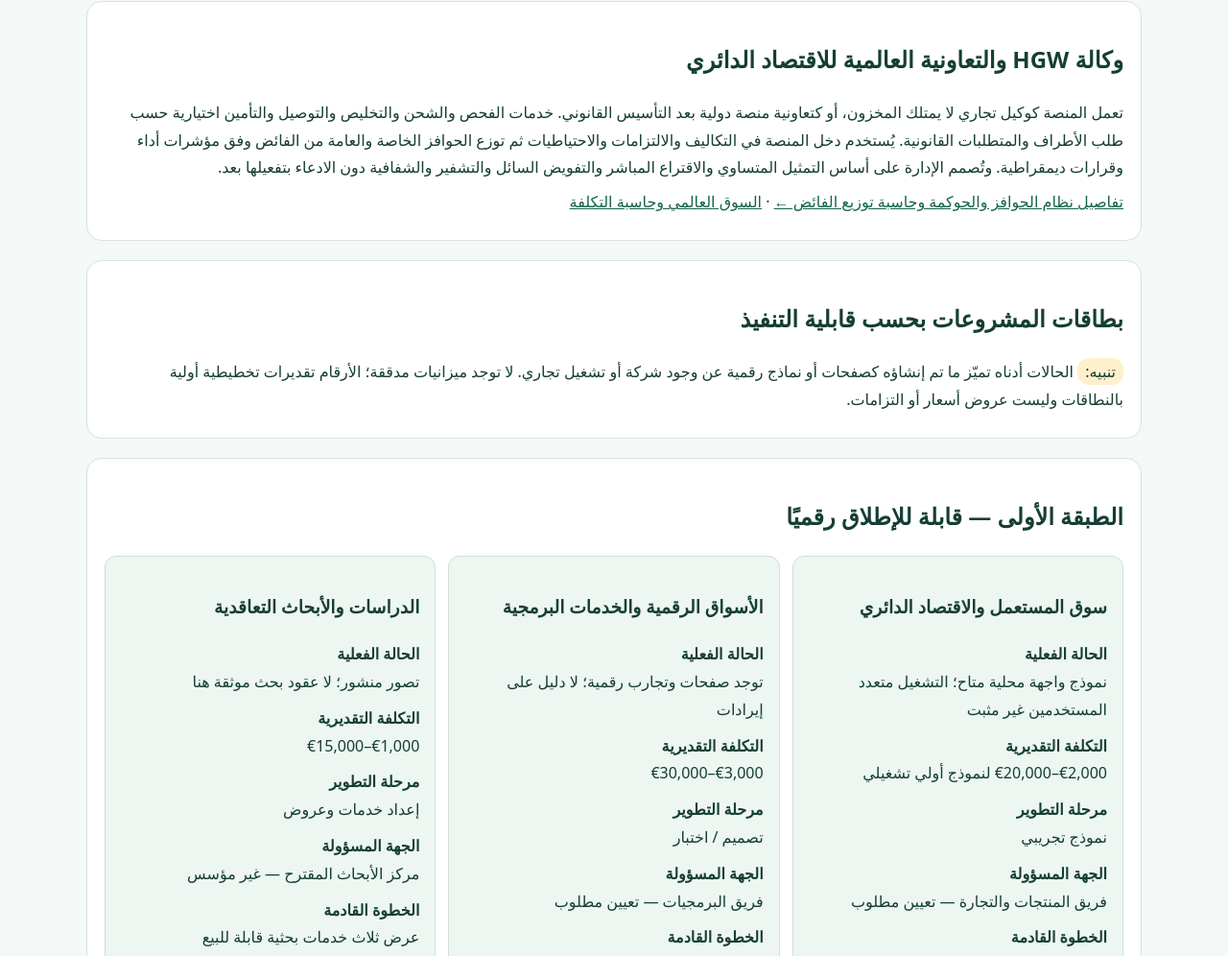
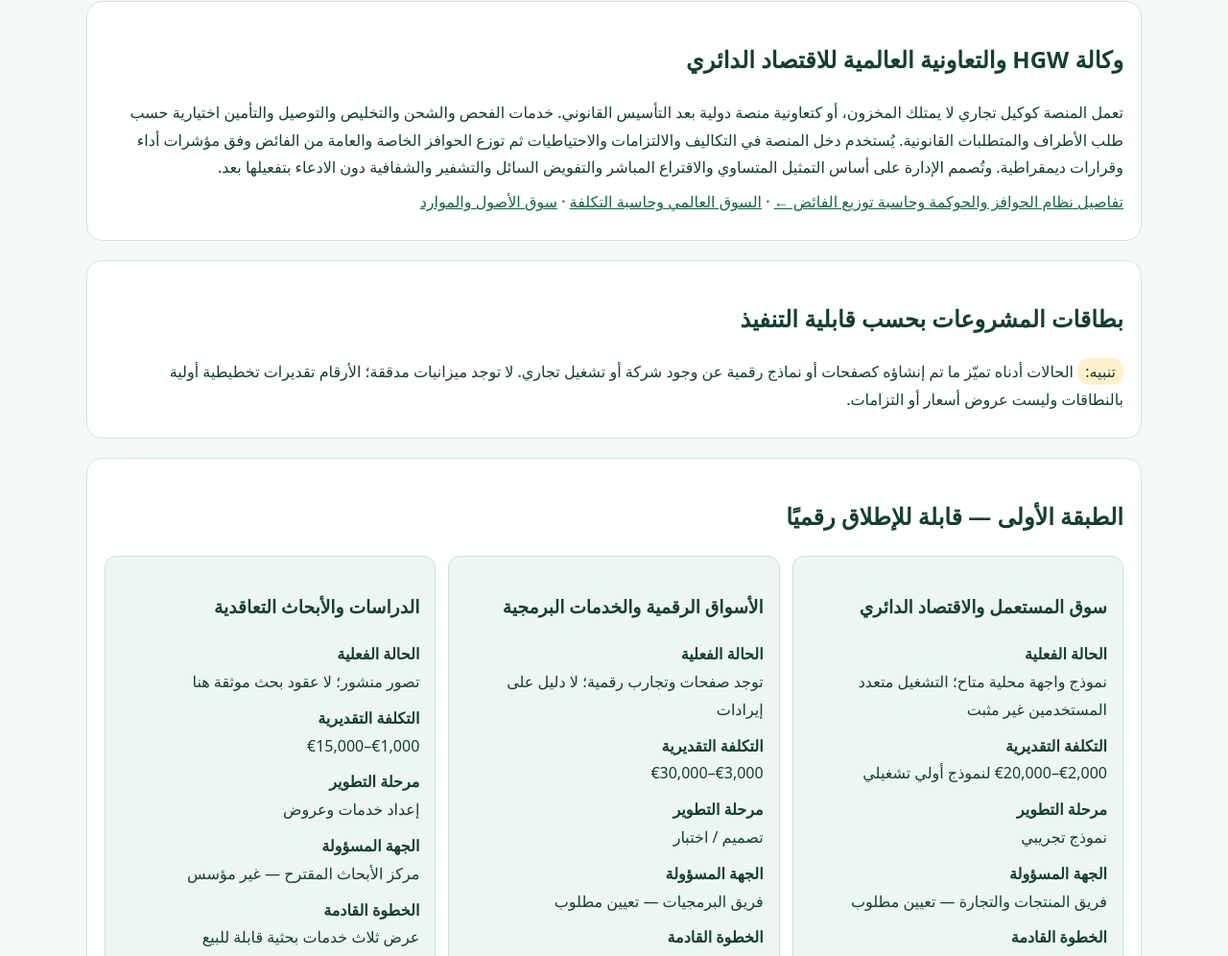
Before and after one commit to HGW-Online/hgw-online.github.io, a plain HTML site: page implementation-roadmap.html in a window 1280 px wide. Shown: the part 982-1978 px from the top of the page at 96% size. Drawn offline with Linux system fonts and the light colour scheme.

Commit message:
Cross-link two HGW marketplace wings and common cooperative governance

```diff
--- a/implementation-roadmap.html
+++ b/implementation-roadmap.html
@@ -1,6 +1,6 @@
 <!doctype html><html lang="ar" dir="rtl"><head><meta charset="utf-8"><meta name="viewport" content="width=device-width,initial-scale=1"><title>HGW | خارطة التنفيذ والكيانات</title><style>body{font-family:system-ui,sans-serif;background:#f4f8f6;color:#153e34;margin:0;line-height:1.8}header{background:#114b3d;color:white;padding:28px max(20px,calc((100vw - 1100px)/2))}header a{color:#d5ffec}main{max-width:1100px;margin:auto;padding:22px}.layer{background:white;border:1px solid #d5e4dc;padding:18px;border-radius:16px;margin:20px 0}.grid{display:grid;grid-template-columns:repeat(auto-fit,minmax(250px,1fr));gap:13px}.card{padding:16px;background:#edf6f1;border-radius:12px;border:1px solid #cde1d6}dt{font-weight:700}dd{margin:0 0 9px}p{margin:.45em 0}a{color:#166449}.badge{background:#fff0cc;padding:3px 8px;border-radius:12px}footer{text-align:center;padding:23px}</style></head><body><header><a href="./index.html?lang=ar#vision">← الموقع الرئيسي</a> · <a href="./circular-marketplace.html">منصة السوق التجريبية</a><h1>خارطة HGW الحضارية والاجتماعية والاقتصادية</h1><p>منظومة تتعاون فيها مؤسسات مستقلة قانونيًا وإداريًا حول رؤية مشتركة: الحرية والكرامة والوفرة والاستدامة والمنفعة المتبادلة.</p></header><main>
 <section class="layer"><h2>الهيكل الحضاري المؤسسي</h2><div class="grid"><div class="card"><h3>منظمة مجتمعية غير ربحية</h3><p>عضوية وأثر اجتماعي ومبادرات وبرامج تضامن، وفق لوائح مستقلة.</p></div><div class="card"><h3>مجموعة اقتصادية / شركة قابضة</h3><p>تشغيل الشركات والتمويل والاستثمار والتجارة والعقود.</p></div><div class="card"><h3>مركز بحث وبيانات ومحاكاة</h3><p>بحث وتقييم جدوى وتوأمة رقمية ونقل معرفة، وفق منهج علمي.</p></div><div class="card"><h3>منصة إعلامية واجتماعية</h3><p>معرفة وحوار ومشاركة ونشر نتائج موثقة.</p></div><div class="card"><h3>حزب سياسي مستقل ومنفصل</h3><p>لا يتلقى أصولًا أو بيانات أو موارد المؤسسة التجارية أو المجتمعية دون أساس قانوني وموافقات مستقلة؛ يخضع لقوانين الأحزاب والتمويل.</p></div></div><p><strong>مبدأ الحوكمة:</strong> تعاون طوعي واتفاقات مكتوبة، مع فصل الحسابات والأصول والخصوصية والصلاحيات والتعارضات المحتملة. قاعدة 70% ملكية تشاركية / 30% ملكية خاصة هي <strong>تصور مستهدف</strong> وليست هيكل أسهم مثبتًا حتى يتم اعتماده قانونيًا.</p></section>
-<section class="layer"><h2>وكالة HGW والتعاونية العالمية للاقتصاد الدائري</h2><p>تعمل المنصة كوكيل تجاري لا يمتلك المخزون، أو كتعاونية منصة دولية بعد التأسيس القانوني. خدمات الفحص والشحن والتخليص والتوصيل والتأمين اختيارية حسب طلب الأطراف والمتطلبات القانونية. يُستخدم دخل المنصة في التكاليف والالتزامات والاحتياطيات ثم توزع الحوافز الخاصة والعامة من الفائض وفق مؤشرات أداء وقرارات ديمقراطية. وتُصمم الإدارة على أساس التمثيل المتساوي والاقتراع المباشر والتفويض السائل والتشفير والشفافية دون الادعاء بتفعيلها بعد.</p><p><a href="./cooperative-governance.html">تفاصيل نظام الحوافز والحوكمة وحاسبة توزيع الفائض ←</a> · <a href="./global-reuse-marketplace.html">السوق العالمي وحاسبة التكلفة</a></p></section><section class="layer"><h2>بطاقات المشروعات بحسب قابلية التنفيذ</h2><p><span class="badge">تنبيه:</span> الحالات أدناه تميّز ما تم إنشاؤه كصفحات أو نماذج رقمية عن وجود شركة أو تشغيل تجاري. لا توجد ميزانيات مدققة؛ الأرقام تقديرات تخطيطية أولية بالنطاقات وليست عروض أسعار أو التزامات.</p></section>
+<section class="layer"><h2>وكالة HGW والتعاونية العالمية للاقتصاد الدائري</h2><p>تعمل المنصة كوكيل تجاري لا يمتلك المخزون، أو كتعاونية منصة دولية بعد التأسيس القانوني. خدمات الفحص والشحن والتخليص والتوصيل والتأمين اختيارية حسب طلب الأطراف والمتطلبات القانونية. يُستخدم دخل المنصة في التكاليف والالتزامات والاحتياطيات ثم توزع الحوافز الخاصة والعامة من الفائض وفق مؤشرات أداء وقرارات ديمقراطية. وتُصمم الإدارة على أساس التمثيل المتساوي والاقتراع المباشر والتفويض السائل والتشفير والشفافية دون الادعاء بتفعيلها بعد.</p><p><a href="./cooperative-governance.html">تفاصيل نظام الحوافز والحوكمة وحاسبة توزيع الفائض ←</a> · <a href="./global-reuse-marketplace.html">السوق العالمي وحاسبة التكلفة</a> · <a href="./asset-resources-marketplace.html">سوق الأصول والموارد</a></p></section><section class="layer"><h2>بطاقات المشروعات بحسب قابلية التنفيذ</h2><p><span class="badge">تنبيه:</span> الحالات أدناه تميّز ما تم إنشاؤه كصفحات أو نماذج رقمية عن وجود شركة أو تشغيل تجاري. لا توجد ميزانيات مدققة؛ الأرقام تقديرات تخطيطية أولية بالنطاقات وليست عروض أسعار أو التزامات.</p></section>
 <section class="layer"><h2>الطبقة الأولى — قابلة للإطلاق رقميًا</h2><div class="grid" id="first"></div></section><section class="layer"><h2>الطبقة الثانية — تتطلب استثمارًا وشركاء</h2><div class="grid" id="second"></div></section><section class="layer"><h2>الطبقة الثالثة — أبحاث مستقبلية</h2><div class="grid" id="third"></div></section>
 <section class="layer"><h2>تسلسل التنفيذ وقياس النجاح</h2><ol><li><b>0–2 شهر:</b> مراجعة قانونية، تعريف نطاق السوق، سياسة بيانات، تحديد شركاء محتملين واختبار الرغبة في الشراء.</li><li><b>2–4 أشهر:</b> قاعدة بيانات خلفية آمنة، حسابات موثقة، نشر عروض فعلية بموافقة الأطراف، إدارة طلبات وتتبع حالات.</li><li><b>4–6 أشهر:</b> تعاقدات فحص وشحن وتجربة محدودة بدون تحصيل مالي إلى حين اجتياز المتطلبات القانونية والتشغيلية.</li><li><b>6–12 شهرًا:</b> إطلاق عمولات وخدمات عند توفر الشروط، وبناء دراسة جدوى لشراكات الطاقة والتصنيع.</li></ol><p><b>المؤشرات:</b> عدد العروض الفعلية، المشترون النشطون، الطلبات المؤهلة، معدل التحويل، متوسط وقت الفحص، تكلفة خدمة الطلب، هامش المساهمة، النزاعات والشكاوى، وتكرار الاستخدام. لا تُعد بيانات النموذج المحلي أرقامًا فعلية.</p></section>
 </main><footer>HGW — خارطة تخطيطية؛ تحديث الحالة يتطلب أدلة وقرارات موثقة</footer><script>
```
